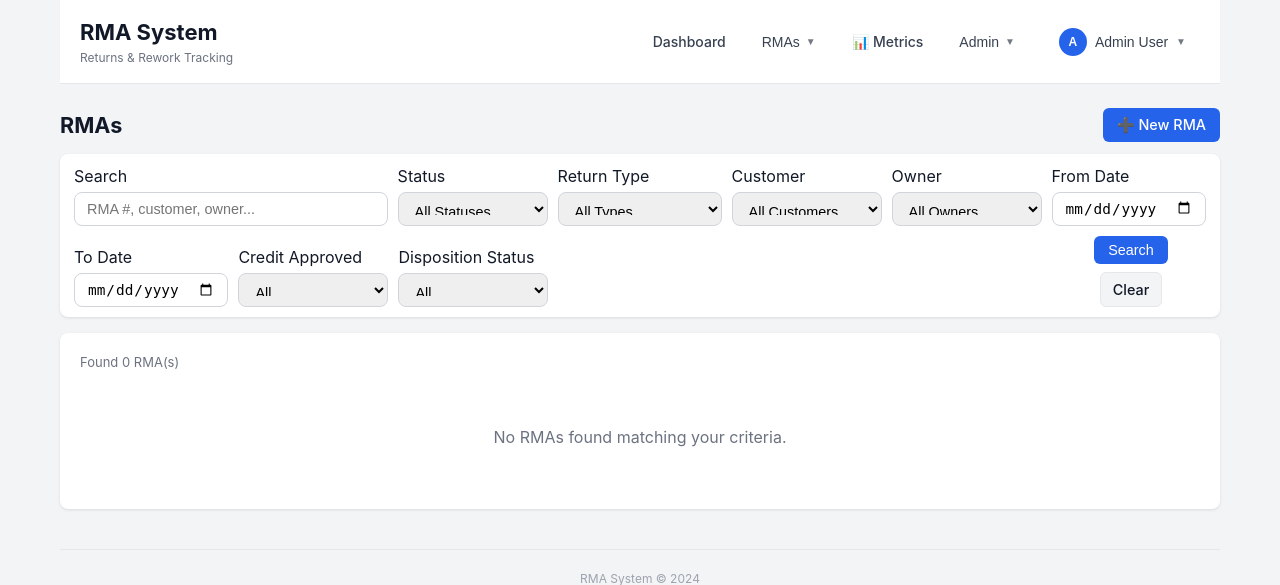
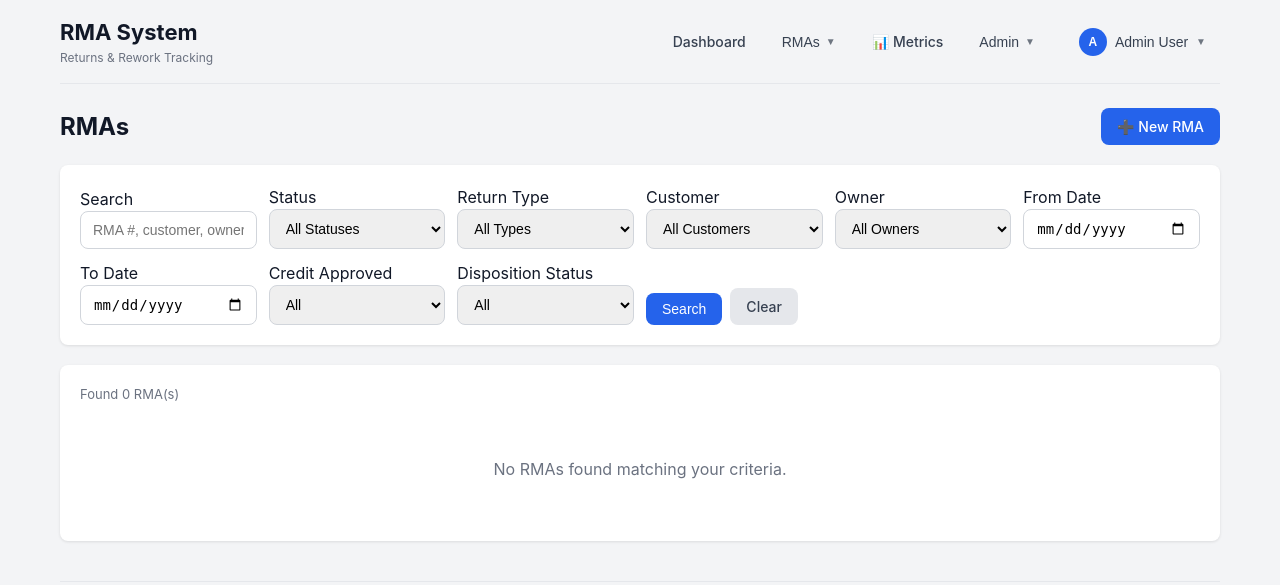
Before and after one commit to general-pattern/RMA, a Flask app: page /rmas in a window 1280 px wide. Shown: the top 585 px of the page. Run offline with Flask 3, Linux system fonts and the light colour scheme; the visitor is signed in with stand-in values (Sample User, id 1); data comes from the database, SQL or seed files in the repository; data that the repository does not hold is empty.

Commit message:
update message

```diff
--- a/static/style.css
+++ b/static/style.css
@@ -1,4 +1,3 @@
-
 /* ========== CSS VARIABLES ========== */
 :root {
   --primary: #2563eb;
@@ -22,22 +21,6 @@
   --shadow-lg: 0 4px 6px rgba(0,0,0,0.1);
 }
 
-/* ========== HEADER ========== */
-.app-header {
-  background: white;
-  display: flex;
-  justify-content: space-between;
-  align-items: center;
-  padding: 16px 20px;
-  border-bottom: 1px solid var(--gray-200);
-  margin-bottom: 24px;
-  flex-wrap: wrap;
-  gap: 16px;
-  position: relative;
-  z-index: 100;
-}
-
-
 /* ========== RESET & BASE ========== */
 * { box-sizing: border-box; margin: 0; padding: 0; }
 body {
@@ -54,17 +37,14 @@ a:hover { text-decoration: underline; }
 
 /* ========== HEADER ========== */
 .app-header {
-  background: white;
   display: flex;
   justify-content: space-between;
   align-items: center;
-  padding: 16px 20px;
+  padding: 16px 0;
   border-bottom: 1px solid var(--gray-200);
   margin-bottom: 24px;
   flex-wrap: wrap;
   gap: 16px;
-  position: relative;
-  z-index: 100;
 }
 .header-left { display: flex; align-items: center; gap: 12px; }
 .logo-link { text-decoration: none; }
@@ -72,12 +52,7 @@ a:hover { text-decoration: underline; }
 .app-subtitle { font-size: 12px; color: var(--gray-500); }
 
 /* ========== NAVIGATION ========== */
-.app-nav {
-  display: flex;
-  align-items: center;
-  gap: 8px;
-  flex-wrap: wrap;
-}
+.app-nav { display: flex; align-items: center; gap: 8px; }
 .nav-link {
   padding: 8px 14px;
   color: var(--gray-700);
@@ -389,119 +364,10 @@ textarea { resize: vertical; min-height: 80px; }
 
 /* ========== RESPONSIVE ========== */
 @media (max-width: 768px) {
-  .app-header {
-    flex-direction: column;
-    align-items: flex-start;
-  }
-
-  .app-nav {
-    width: 100%;
-    justify-content: flex-start;
-  }
-}
+  .app-header { flex-direction: column; align-items: flex-start; }
+  .app-nav { width: 100%; flex-wrap: wrap; }
   .stats-grid { grid-template-columns: repeat(2, 1fr); }
   .filter-grid { grid-template-columns: 1fr; }
   .status-form { flex-direction: column; align-items: stretch; }
   .status-form input { min-width: auto; }
 }
-
-/* Additional stat card styles for dashboard */
-.stat-draft { border-left-color: #6b7280; }
-.stat-urgent { border-left-color: #dc2626; }
-.stat-rejected { border-left-color: #6b7280; }
-
-/* ---------- RMA list: compact filter row ---------- */
-
-.page-header {
-  display: flex;
-  align-items: center;
-  justify-content: space-between;
-  margin-bottom: 12px;
-}
-
-.page-header h2 {
-  margin: 0;
-  font-size: 1.35rem;
-}
-
-.btn-primary {
-  display: inline-flex;
-  align-items: center;
-  justify-content: center;
-  padding: 6px 14px;
-  border-radius: 6px;
-  font-size: 0.9rem;
-  background: var(--primary, #2563eb);
-  color: #fff;
-  border: none;
-  text-decoration: none;
-  cursor: pointer;
-}
-
-.btn-secondary {
-  display: inline-flex;
-  align-items: center;
-  justify-content: center;
-  padding: 6px 12px;
-  border-radius: 6px;
-  font-size: 0.9rem;
-  background: #f3f4f6;
-  color: #111827;
-  border: 1px solid #e5e7eb;
-  text-decoration: none;
-  cursor: pointer;
-}
-
-/* Filter card becomes a horizontal bar */
-.filter-card {
-  padding: 10px 14px;
-  margin-bottom: 16px;
-}
-
-.filter-form {
-  width: 100%;
-}
-
-.filter-grid {
-  display: flex;
-  flex-wrap: wrap;
-  gap: 10px;
-  align-items: flex-end;
-}
-
-/* Each single filter */
-.filter-group {
-  min-width: 150px;
-  display: flex;
-  flex-direction: column;
-  gap: 4px;
-}
-
-/* Make the search box wider */
-.filter-group:first-child {
-  flex: 2 1 260px;
-}
-
-.filter-group input,
-.filter-group select {
-  height: 34px;
-  font-size: 0.9rem;
-}
-
-/* Push the Search/Clear buttons to the far right */
-.filter-actions {
-  margin-left: auto;
-  display: flex;
-  gap: 8px;
-  align-items: center;
-}
-
-/* On smaller screens, let it wrap nicely */
-@media (max-width: 900px) {
-  .filter-actions {
-    width: 100%;
-    justify-content: flex-start;
-    margin-left: 0;
-    margin-top: 4px;
-  }
-}
```
